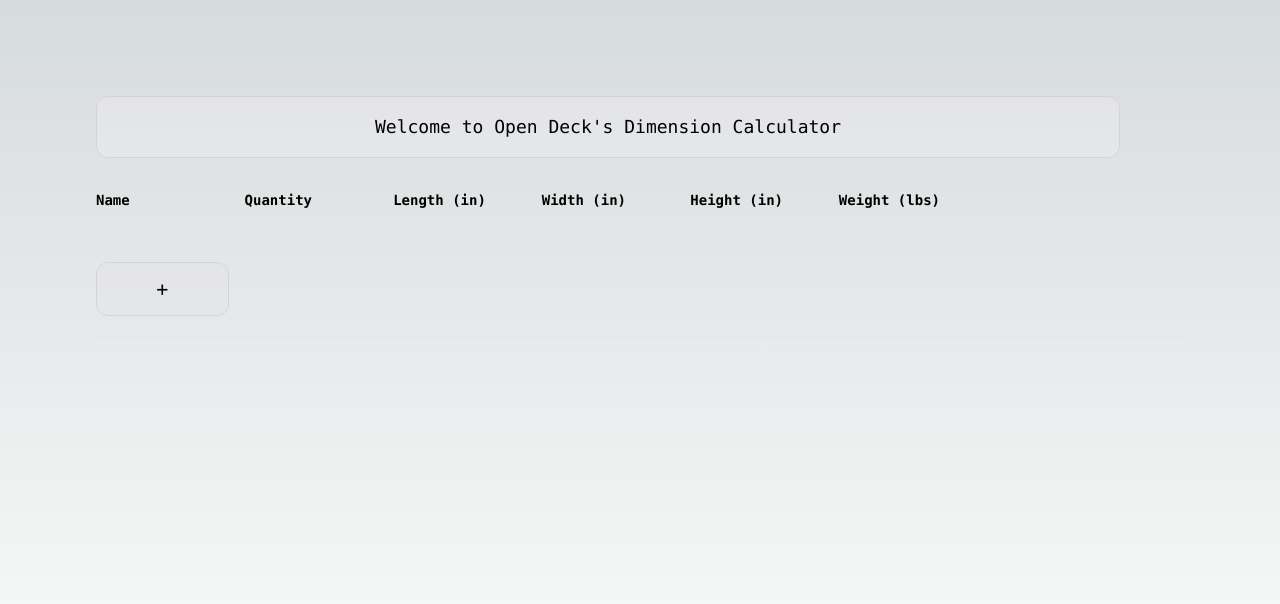
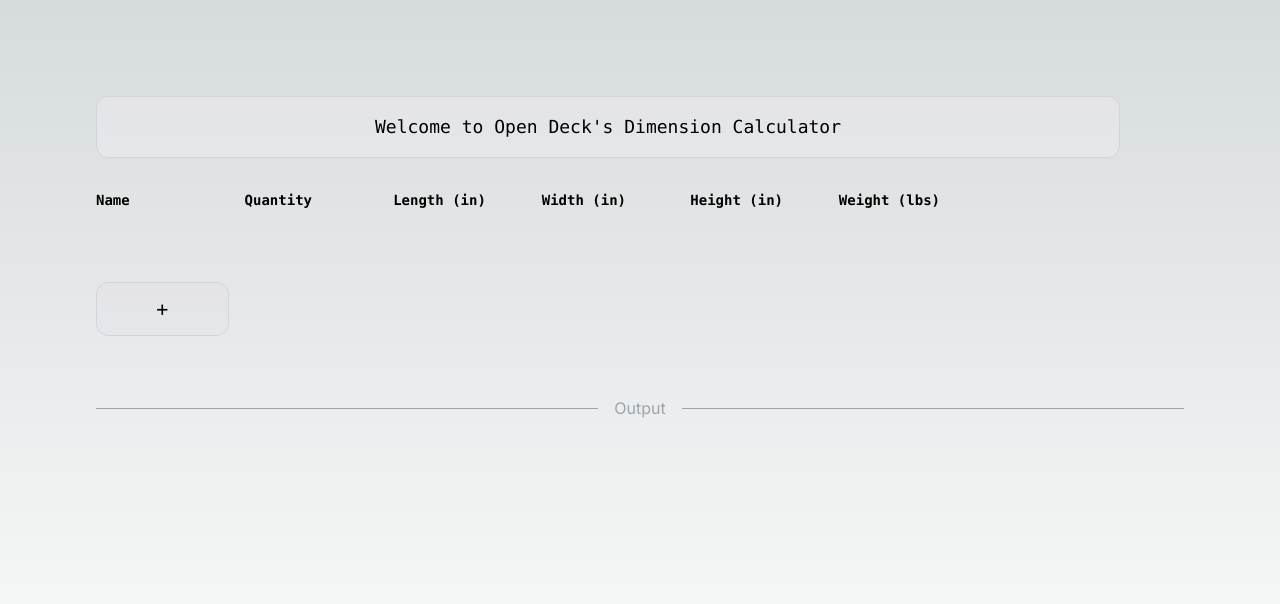
Before and after one commit to jerryoates/opendeck, a Next.js app in the folder apps/dims/: page / in a window 1280 px wide. Shown: the top 604 px of the page. Built offline with nearby package versions, Linux system fonts and the light colour scheme.

Commit message:
fix dark mode input text color

```diff
--- a/apps/dims/src/app/page.tsx
+++ b/apps/dims/src/app/page.tsx
@@ -63,9 +63,13 @@ export default function Home() {
     }
 
     const formStyle = {
-        marginBottom: 20
+        marginBottom: 20,
+        color: '#000000'
     }
-
+    const saveStyle = {
+        marginBottom: 20,
+        fontSize: 25
+    }
     const deleteButtonStyle = {
         marginLeft: 40,
         fontSize: 25,
@@ -115,7 +119,7 @@ export default function Home() {
                                             const newFreight = previousFreight.filter(item => item.name !== freight.name)
                                             setSavedFreight(newFreight)
                                         }}
-                                    > X </button>
+                                    > 🗑️ </button>
                                 </>
 
                             )
@@ -123,7 +127,7 @@ export default function Home() {
                     }
                 </div>
                 {!addFreightMenuOpen ? (
-                    <div className="grid grid-cols-7 gap-4 mb-5">
+                    <div className="grid grid-cols-7 gap-4 my-10">
                         <button
                             className="fixed left-0 top-0 flex w-full justify-center border-b border-gray-300 bg-gradient-to-b from-zinc-200 pb-6 pt-8 backdrop-blur-2xl dark:border-neutral-800 dark:bg-zinc-800/30 dark:from-inherit lg:static lg:w-auto  lg:rounded-xl lg:border lg:bg-gray-200 lg:p-4 lg:dark:bg-zinc-800/30"
                             onClick={() => setAddFreightMenuOpen(!addFreightMenuOpen)}
@@ -153,6 +157,7 @@ export default function Home() {
                 ) : (
                     <div className="grid grid-cols-7 gap-4 mb-5">
                         <input type="text" name="name" style={formStyle}
+                            className="text-black-900"
                             value={activeFreight.name}
                             onChange={event => setActiveFreight({ ...activeFreight, name: event.target.value })}
                         />
@@ -177,18 +182,30 @@ export default function Home() {
                             onChange={event => setActiveFreight({ ...activeFreight, weight: Number(event.target.value) })}
                         />
                         <button
-                            style={deleteButtonStyle}
+                            style={saveStyle}
                             onClick={activeFreight.name ? saveFreight : () => window.alert('At least add a name')}
                         > ✔️
                         </button>
                     </div>
                 )}
             </div>
-            <hr />
+            <div className="relative flex py-5 items-center my-15">
+                <div className="flex-grow border-t border-gray-400"></div>
+                <span className="flex-shrink mx-4 text-gray-400"> Output </span>
+                <div className="flex-grow border-t border-gray-400"></div>
+            </div>
             <div>
                 {
                     responseAttempted && calculatedResponse && (
                         <div className="justify-center border-b border-gray-300 bg-gradient-to-b from-zinc-200 pb-6 pt-8 backdrop-blur-2xl dark:border-neutral-800 dark:bg-zinc-800/30 dark:from-inherit lg:static lg:w-auto  lg:rounded-xl lg:border lg:bg-gray-200 lg:p-4 lg:dark:bg-zinc-800/30">
+                            <h1>
+                                Your Result:
+                            </h1>
+                            <br />
+                            <h2>
+                                {`${JSON.stringify(calculatedResponse.calculation.requiredForWeight)} 48' flatbed(s)`}
+                            </h2>
+                            <br />
                             <h1>
                                 Load Requirements:
                             </h1>
@@ -196,14 +213,6 @@ export default function Home() {
                             <h2>
                                 {`${JSON.stringify(calculatedResponse.loadInput)}`}
                             </h2>
-                            <br />
-                            <h1>
-                                Your Result:
-                            </h1>
-                            <br />
-                            <h2>
-                                {`${JSON.stringify(calculatedResponse.calculation.requiredForWeight)} 48' flatbed(s)`}
-                            </h2>
                         </div>
                     )
                 }
```
